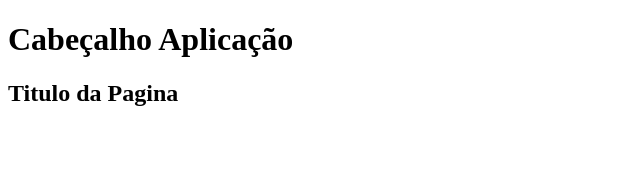
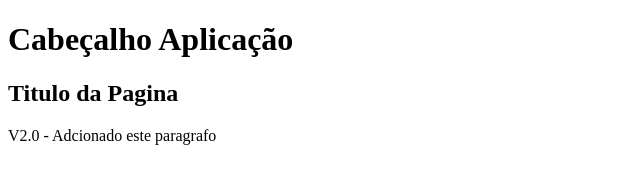
Before and after one commit to kelvincarvalho/01_kelvinc_git, a plain HTML site: page index.html in a window 1280 px wide. Shown: the whole page, without its empty margins (0-640 px from the left). Drawn offline with Linux system fonts and the light colour scheme.

Commit message:
Adicionado paragrafo com v2.0

```diff
--- a/index.html
+++ b/index.html
@@ -9,6 +9,7 @@
 <body>
     <h1>Cabeçalho Aplicação</h1>
     <h2>Titulo da Pagina</h2>
+	<p>V2.0 - Adcionado este paragrafo</p>
 
 </body>
 </html>
```
